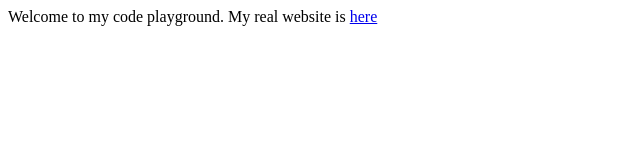
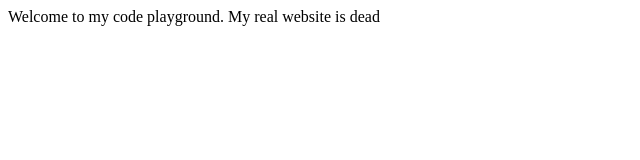
Before and after one commit to lyricalpaws/lyricalpaws.github.com, a plain HTML site: page index.html in a window 1280 px wide. Shown: the full height of the page, 0-640 px from the left. Drawn offline with Linux system fonts and the light colour scheme.

Commit message:
Update index.html

```diff
--- a/index.html
+++ b/index.html
@@ -3,6 +3,6 @@
     <head>
     </head>
     <body>
-        Welcome to my code playground. My real website is <a href="https://paws.website/">here</a>
+        Welcome to my code playground. My real website is dead
     </body>
 </html>
```
